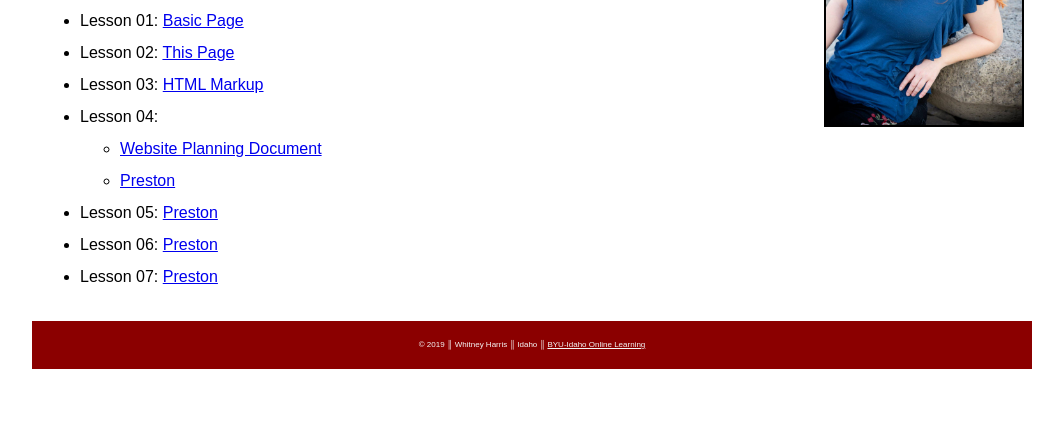
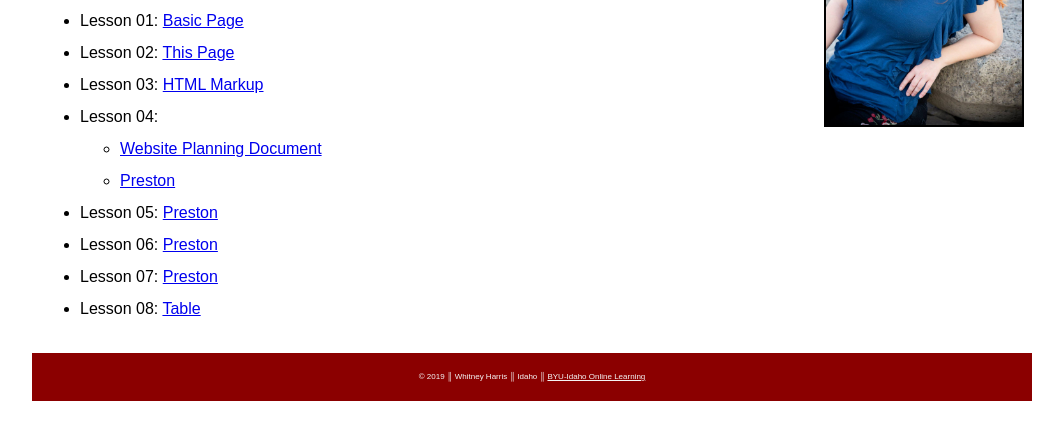
Before and after one commit to whitneyharrism/whitneyharrism.github.io, a plain HTML site: page index.html in a window 1280 px wide. Shown: the part 199-638 px from the top of the page, without its empty margins (108-1171 px from the left). Drawn offline with Linux system fonts and the light colour scheme.

Commit message:
table added to index

```diff
--- a/index.html
+++ b/index.html
@@ -30,6 +30,8 @@
             <li>Lesson 05: <a href="assignments/lesson-5/preston-5.html">Preston</a></li>
             <li>Lesson 06: <a href="assignments/lesson-6/preston-6.html">Preston</a></li>
             <li>Lesson 07: <a href="assignments/lesson-7/preston-7.html">Preston</a></li>
+            <li>Lesson 08: <a href="assignments/lesson-8/tablebuild.html">Table</a></li>
+
         </ul>
     </main>
     <footer>
```
